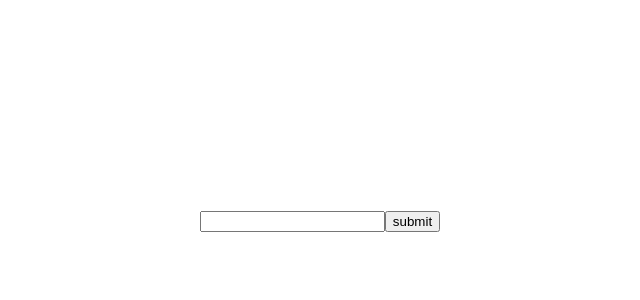
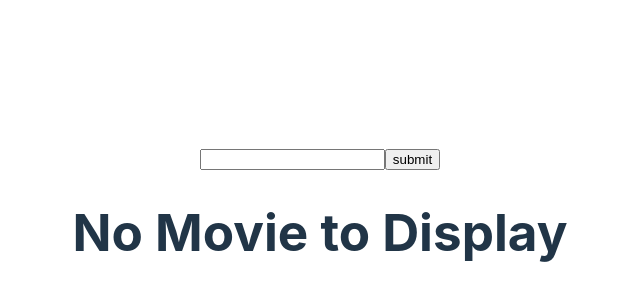
Before and after one commit to aidencullo/GLAB-320H.7.1, a React (Vite) app in the folder vite-project/: page / in a window 1280 px wide. Shown: the part 180-480 px from the top of the page, without its empty margins (320-960 px from the left). Built offline with nearby package versions, Linux system fonts and the light colour scheme.

Commit message:
return message if movie is null

```diff
--- a/vite-project/src/App.tsx
+++ b/vite-project/src/App.tsx
@@ -29,7 +29,7 @@ export default function App() {
   return (
     <div className="App">
       <Form moviesearch={getMovie} />
-      {movie && <MovieDisplay movie={movie} />}
+      <MovieDisplay movie={movie} />
     </div>
   );
 }
--- a/vite-project/src/components/MovieDisplay.tsx
+++ b/vite-project/src/components/MovieDisplay.tsx
@@ -1,5 +1,6 @@
-// You can also destructure your props directly from the parameter list
-export default function MovieDisplay({ movie }) {
+export default function MovieDisplay({ movie }){
+  // Function to return loaded JSX
+  const loaded = () => {
     return (
       <>
         <h1>{movie.Title}</h1>
@@ -8,4 +9,13 @@ export default function MovieDisplay({ movie }) {
         <h2>{movie.Year}</h2>
       </>
     );
+  };
+
+  // Function to return loading JSX
+  const loading = () => {
+    return <h1>No Movie to Display</h1>;
+  };
+
+  // Ternary operator will determine which functions JSX we will return
+  return movie ? loaded() : loading();
 }
```
Lines whose indentation alone changed are shown as unchanged.
